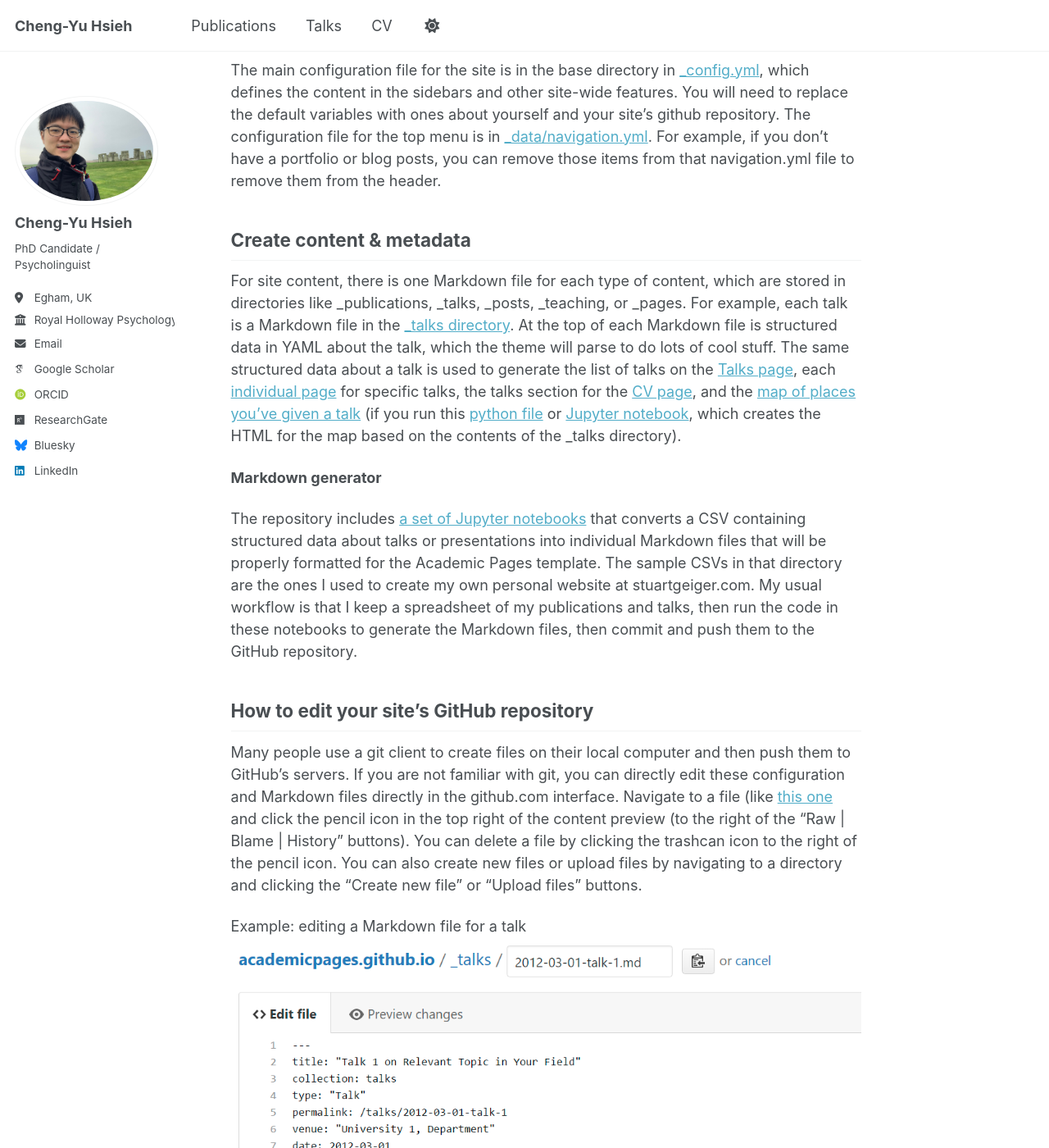
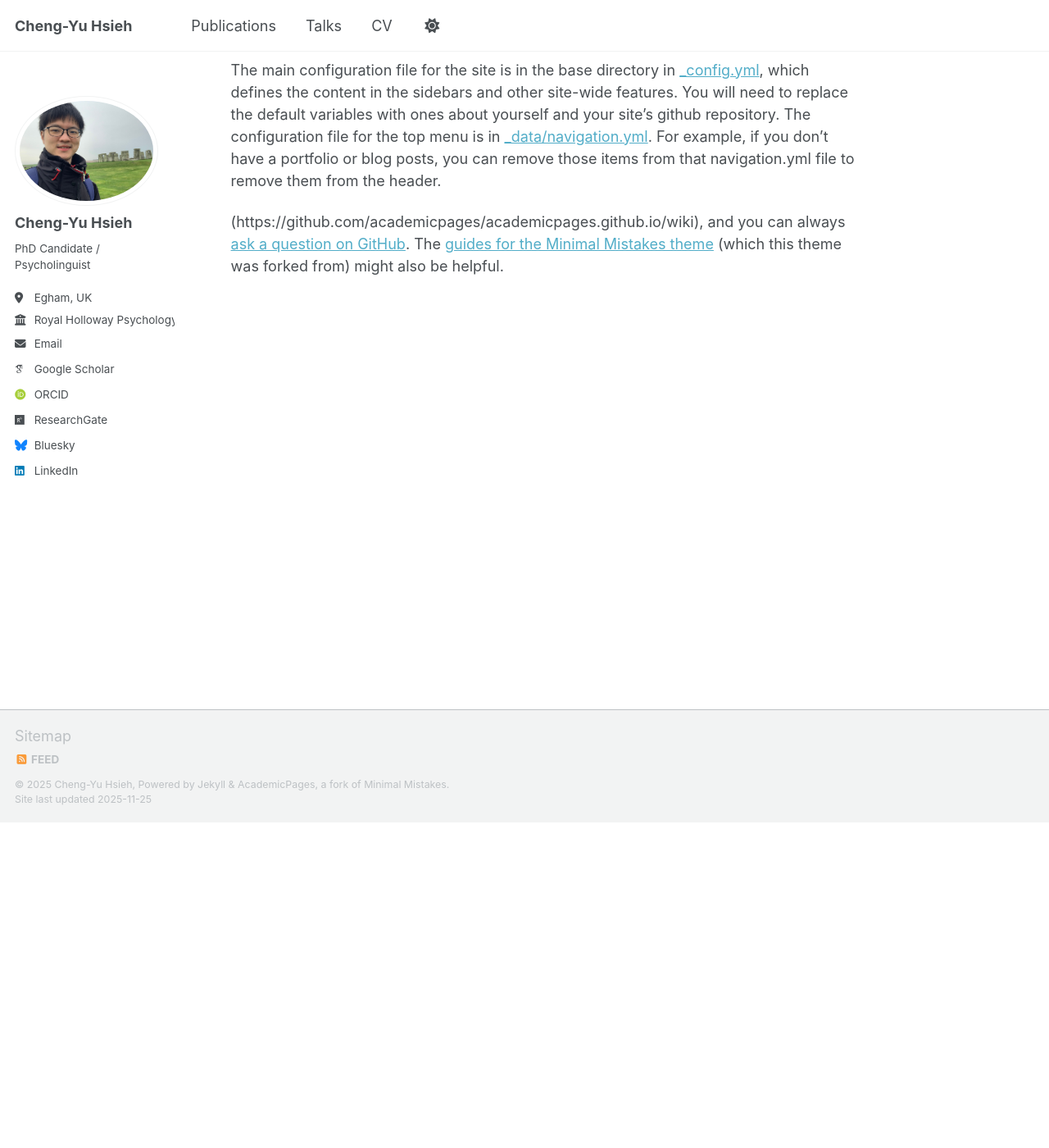
Before and after one commit to cyhsieh-psy/cyhsieh-psy.github.io, a Jekyll site: the page built from _pages/about.md, in a window 1280 px wide and 1400 px high, scrolled down 397 px. Shown: the whole window at 82% size. Built offline with Jekyll 4.4.1, drawn with Linux system fonts in a browser that asks for light colours; some web fonts are replaced; a script that is not in the unit is left out; some of the changed text lies outside the part shown.

Commit message:
Update about.md

```diff
--- a/_pages/about.md
+++ b/_pages/about.md
@@ -7,7 +7,7 @@ redirect_from:
   - /about.html
 ---
 
-I am a PhD candidate funded by Ministry of Education, Taiwan. I am a member of [Rastle Lab: Literacy, Language, Learning](https://www.rastlelab.com/), which is based in Department of Psychology, Royal Holloway, Unversity of London.
+I am a PhD candidate funded by Ministry of Education, Taiwan. I am a member of [Rastle Lab: Literacy, Language, Learning](https://www.rastlelab.com/), which is based in [Department of Psychology, Royal Holloway, Unversity of London](https://www.linkedin.com/company/rhul-psychology/).
 
 Research Interest
 ======
@@ -17,22 +17,4 @@ Site-wide configuration
 ------
 The main configuration file for the site is in the base directory in [_config.yml](https://github.com/academicpages/academicpages.github.io/blob/master/_config.yml), which defines the content in the sidebars and other site-wide features. You will need to replace the default variables with ones about yourself and your site's github repository. The configuration file for the top menu is in [_data/navigation.yml](https://github.com/academicpages/academicpages.github.io/blob/master/_data/navigation.yml). For example, if you don't have a portfolio or blog posts, you can remove those items from that navigation.yml file to remove them from the header.
 
-Create content & metadata
-------
-For site content, there is one Markdown file for each type of content, which are stored in directories like _publications, _talks, _posts, _teaching, or _pages. For example, each talk is a Markdown file in the [_talks directory](https://github.com/academicpages/academicpages.github.io/tree/master/_talks). At the top of each Markdown file is structured data in YAML about the talk, which the theme will parse to do lots of cool stuff. The same structured data about a talk is used to generate the list of talks on the [Talks page](https://academicpages.github.io/talks), each [individual page](https://academicpages.github.io/talks/2012-03-01-talk-1) for specific talks, the talks section for the [CV page](https://academicpages.github.io/cv), and the [map of places you've given a talk](https://academicpages.github.io/talkmap.html) (if you run this [python file](https://github.com/academicpages/academicpages.github.io/blob/master/talkmap.py) or [Jupyter notebook](https://github.com/academicpages/academicpages.github.io/blob/master/talkmap.ipynb), which creates the HTML for the map based on the contents of the _talks directory).
-
-**Markdown generator**
-
-The repository includes [a set of Jupyter notebooks](https://github.com/academicpages/academicpages.github.io/tree/master/markdown_generator
-) that converts a CSV containing structured data about talks or presentations into individual Markdown files that will be properly formatted for the Academic Pages template. The sample CSVs in that directory are the ones I used to create my own personal website at stuartgeiger.com. My usual workflow is that I keep a spreadsheet of my publications and talks, then run the code in these notebooks to generate the Markdown files, then commit and push them to the GitHub repository.
-
-How to edit your site's GitHub repository
-------
-Many people use a git client to create files on their local computer and then push them to GitHub's servers. If you are not familiar with git, you can directly edit these configuration and Markdown files directly in the github.com interface. Navigate to a file (like [this one](https://github.com/academicpages/academicpages.github.io/blob/master/_talks/2012-03-01-talk-1.md) and click the pencil icon in the top right of the content preview (to the right of the "Raw | Blame | History" buttons). You can delete a file by clicking the trashcan icon to the right of the pencil icon. You can also create new files or upload files by navigating to a directory and clicking the "Create new file" or "Upload files" buttons.
-
-Example: editing a Markdown file for a talk
-![Editing a Markdown file for a talk](/images/editing-talk.png)
-
-For more info
-------
-More info about configuring Academic Pages can be found in [the guide](https://academicpages.github.io/markdown/), the [growing wiki](https://github.com/academicpages/academicpages.github.io/wiki), and you can always [ask a question on GitHub](https://github.com/academicpages/academicpages.github.io/discussions). The [guides for the Minimal Mistakes theme](https://mmistakes.github.io/minimal-mistakes/docs/configuration/) (which this theme was forked from) might also be helpful.
+(https://github.com/academicpages/academicpages.github.io/wiki), and you can always [ask a question on GitHub](https://github.com/academicpages/academicpages.github.io/discussions). The [guides for the Minimal Mistakes theme](https://mmistakes.github.io/minimal-mistakes/docs/configuration/) (which this theme was forked from) might also be helpful.
```
